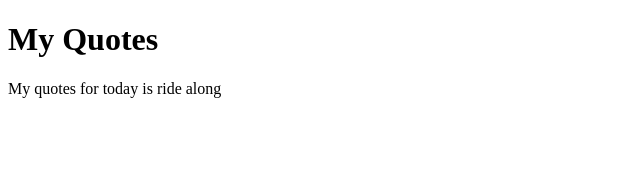
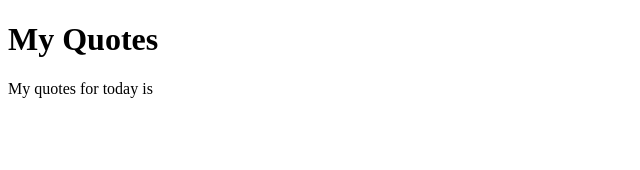
Before and after one commit to Kahumbi/quotes, an Angular app: page / in a window 1280 px wide. Shown: the top 170 px of the page, without its empty margins (0-640 px from the left). Built offline with nearby package versions, Linux system fonts and the light colour scheme.

Commit message:
Add change converting quote to string array

```diff
--- a/src/app/app.component.ts
+++ b/src/app/app.component.ts
@@ -6,5 +6,10 @@ import { Component } from '@angular/core';
   styleUrls: ['./app.component.css']
 })
 export class AppComponent {
-  quotes = 'ride along';
+  quotes :string[];
+
+    constructor(){
+      this.quotes= []
+    }
+
 }
```
